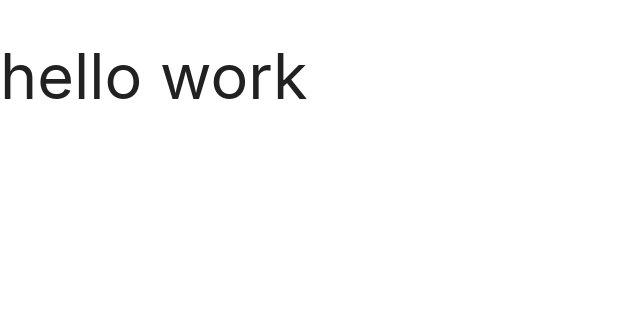
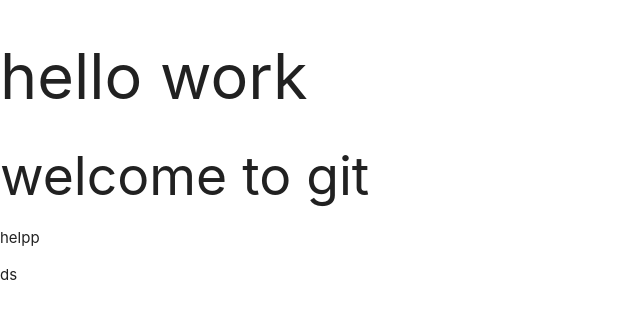
Before and after one commit to amirabbas788/front-end, a plain HTML site: page index.html in a window 1280 px wide. Shown: the whole page, without its empty margins (0-640 px from the left). Drawn offline with Linux system fonts and the light colour scheme; files that its build step writes are made by us from their sources; files whose address does not match are found by name.

Commit message:
commit finish

```diff
--- a/index.html
+++ b/index.html
@@ -10,6 +10,11 @@
 </head>
 <body>
     <h1>hello work </h1>
+    <h2>welcome to git</h2>
+    <p>
+        helpp
+    </p>
+ds
 
 
     <script src="/assets/materialize/materialize/js/materialize.min.js"></script>
```
Also changed, not shown: in.html (deleted).
